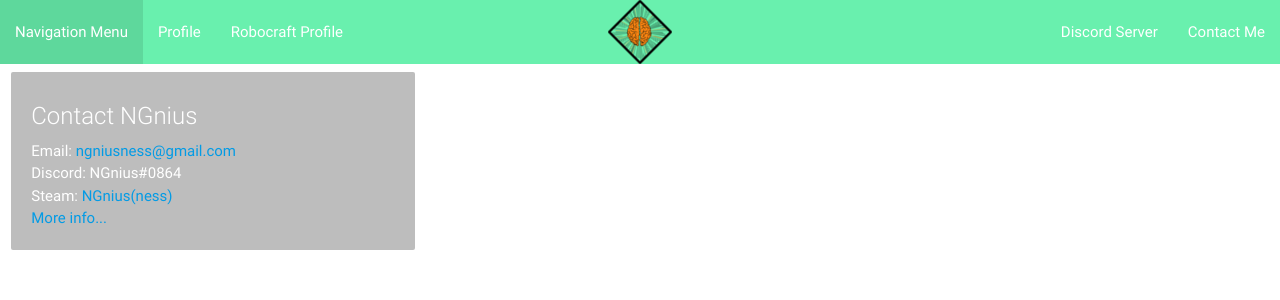
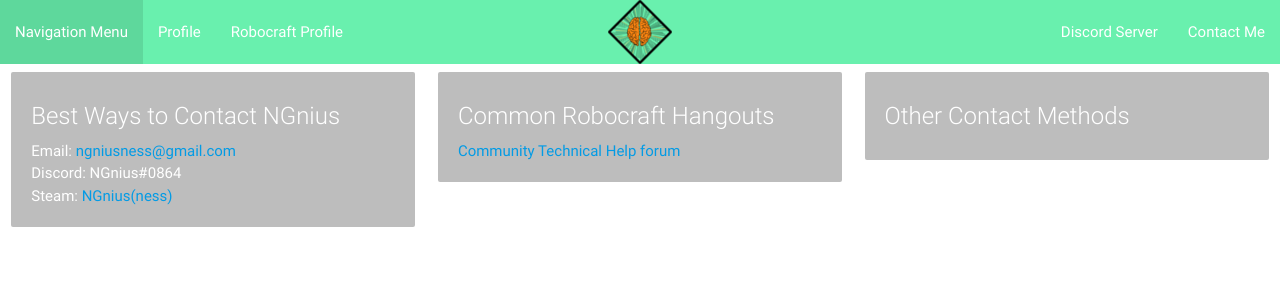
Before and after one commit to NGnius/NGniusSite, a Jekyll site: the page built from pages/ContactInfo.html, in a window 1280 px wide. Shown: the top 300 px of the page. Built offline with Jekyll 4.4.1, drawn with Linux system fonts in a browser that asks for light colours; nearby versions of some CDN libraries.

Commit message:
Add 3-card full contact info system

```diff
--- a/_includes/contactinfofull.html
+++ b/_includes/contactinfofull.html
@@ -1,10 +1,27 @@
+<div class="row">
         <div class="col s12 m12 l4">
           <div class="card grey lighten-1 z-depth-0">
             <div class="card-content white-text">
-	     <span class="card-title">Contact NGnius</span>
+	     <span class="card-title">Best Ways to Contact NGnius</span>
 <p>Email: <a href="mailto:ngniusness@gmail.com" target="blank">ngniusness@gmail.com</a> <br>
-Discord: NGnius#0864 <br> Steam: <a href="http://steamcommunity.com/id/NGnius" target="blank">NGnius(ness)</a><br>
-<a href="/pages/ContactInfo">More info...</a></p>
+Discord: NGnius#0864 <br> Steam: <a href="http://steamcommunity.com/id/NGnius" target="blank">NGnius(ness)</a></p>
             </div>
           </div>
         </div>
+ <div class="col s12 l4">
+  <div class="card grey lighten-1 z-depth-0">
+   <div class="card-content white-text">
+    <span class="card-title">Common Robocraft Hangouts</span>
+<p><a href=http://robocraftgame.com/forums/forum/robocraft-discussions/tech-support-bugs-issues-feedback/>Community Technical Help forum</a><br>
+
+   </div>
+  </div>
+ </div>
+<div class="col s12 l4">
+  <div class="card grey lighten-1 z-depth-0">
+   <div class="card-content white-text">
+    <span class="card-title">Other Contact Methods</span>
+   </div>
+  </div>
+ </div>
+</div>
--- a/pages/ContactInfo.html
+++ b/pages/ContactInfo.html
@@ -1,6 +1,4 @@
 ---
 layout: default
 ---
-<div class="row">
 {% include contactinfofull.html %}
-</div>
```
